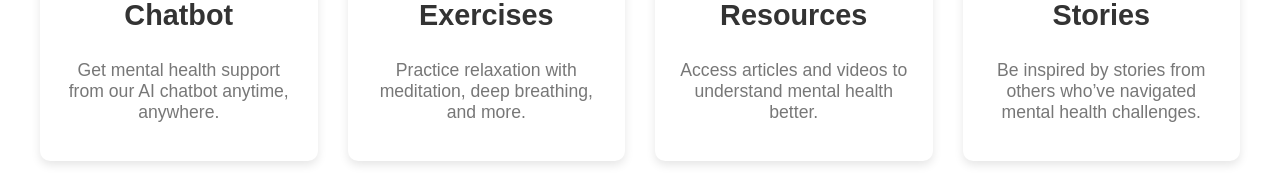
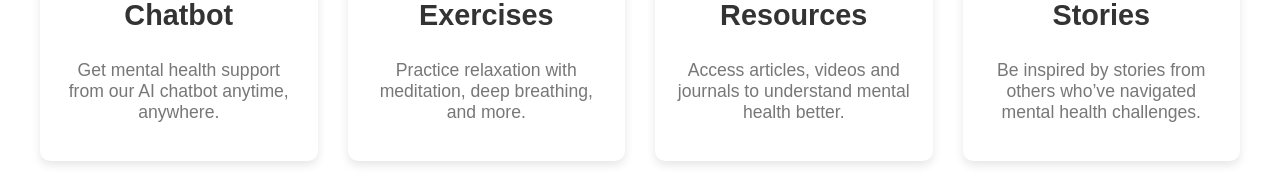
Before and after one commit to Sahara109/bloom-development, a React (Create React App) app in the folder bloom-frontend/: page / in a window 1280 px wide. Shown: the part 998-1171 px from the top of the page. Built offline with nearby package versions, Linux system fonts and the light colour scheme.

Commit message:
BLOOM Module 1 and 2 Updates

```diff
--- a/bloom-frontend/src/components/Home/Home.js
+++ b/bloom-frontend/src/components/Home/Home.js
@@ -51,7 +51,7 @@ const Home = () => {
           </div>
           <div className="feature-card">
             <h3>Educational Resources</h3>
-            <p>Access articles and videos to understand mental health better.</p>
+            <p>Access articles, videos and journals to understand mental health better.</p>
           </div>
           <div className="feature-card">
             <h3>Community Stories</h3>
```
Also changed, not shown: 1 other file (tests, documents, lock files or other folders).
